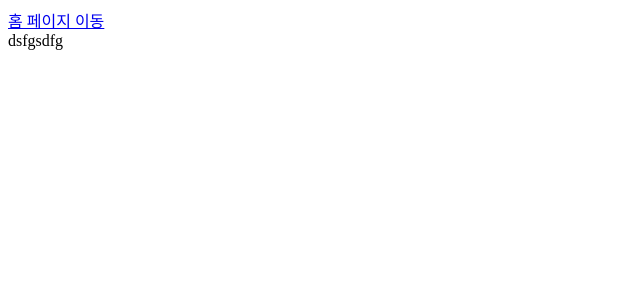
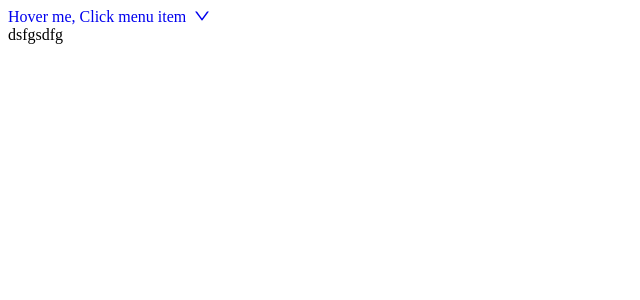
Before and after one commit to jihyang1106/What-I-Read, a React (Create React App) app: page / in a window 1280 px wide. Shown: the top 300 px of the page, without its empty margins (0-640 px from the left). Built offline with nearby package versions, Linux system fonts and the light colour scheme.

Commit message:
feat: antd 설정

```diff
--- a/package.json
+++ b/package.json
@@ -3,10 +3,13 @@
   "version": "0.1.0",
   "private": true,
   "dependencies": {
+    "@ant-design/icons": "^5.0.1",
     "@reduxjs/toolkit": "^1.9.1",
     "@testing-library/jest-dom": "^5.16.5",
     "@testing-library/react": "^13.4.0",
     "@testing-library/user-event": "^13.5.0",
+    "@types/antd": "^1.0.0",
+    "antd": "^5.1.6",
     "express": "^4.18.2",
     "prettier": "^2.8.3",
     "react": "^18.2.0",
--- a/src/index.js
+++ b/src/index.js
@@ -8,7 +8,7 @@ import rootReducer from './store';
 
 const reduxDevTool =
   window.__REDUX_DEVTOOLS_EXTENSION__ && window.__REDUX_DEVTOOLS_EXTENSION__();
-const store = configureStore({ reducer: rootReducer });
+const store = configureStore({ reducer: rootReducer, reduxDevTool });
 
 const root = ReactDOM.createRoot(document.getElementById('root'));
 
--- a/src/pages/Header.jsx
+++ b/src/pages/Header.jsx
@@ -1,10 +1,44 @@
 import React from 'react';
 import { Link } from 'react-router-dom';
+import { DownOutlined } from '@ant-design/icons';
+import { Dropdown, message, Space } from 'antd';
 
 export default function Header() {
+  const onClick = ({ key }) => {
+    message.info(`Click on item ${key}`);
+  };
+  const items = [
+    {
+      label: '1st menu item',
+      key: '1',
+    },
+    {
+      label: '2nd menu item',
+      key: '2',
+    },
+    {
+      label: '3rd menu item',
+      key: '3',
+    },
+  ];
+
   return (
     <nav>
-      <Link to="/">홈 페이지 이동</Link>
+      <Link to="/">
+        <Dropdown
+          menu={{
+            items,
+            onClick,
+          }}
+        >
+          <a onClick={(e) => e.preventDefault()}>
+            <Space>
+              Hover me, Click menu item
+              <DownOutlined />
+            </Space>
+          </a>
+        </Dropdown>
+      </Link>
     </nav>
   );
 }
--- a/src/pages/footer.jsx
+++ /dev/null
@@ -1,5 +0,0 @@
-import React from 'react';
-
-export default function footer() {
-  return <div>footer</div>;
-}
```
Also changed, not shown: 1 other file (tests, documents, lock files or other folders).
